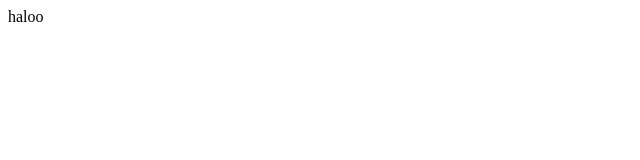
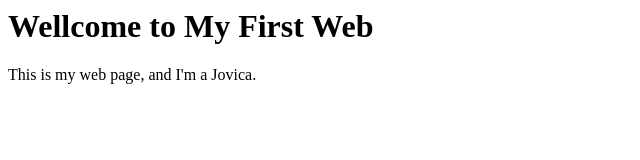
Before and after one commit to jovicaickov/firstGitProject, a plain HTML site: page index.html in a window 1280 px wide. Shown: the whole page, without its empty margins (0-640 px from the left). Drawn offline with Linux system fonts and the light colour scheme.

Commit message:
Adds title on homepage

```diff
--- a/index.html
+++ b/index.html
@@ -1 +1,3 @@
-haloo
+<h1>Wellcome to My First Web</h1>
+
+<p>This is my web page, and I'm a Jovica.</p>
```
